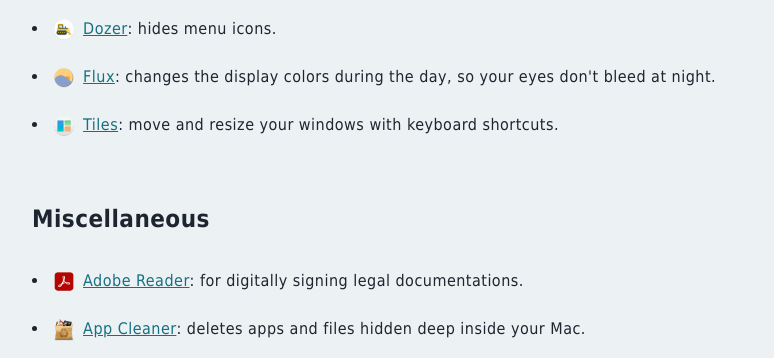
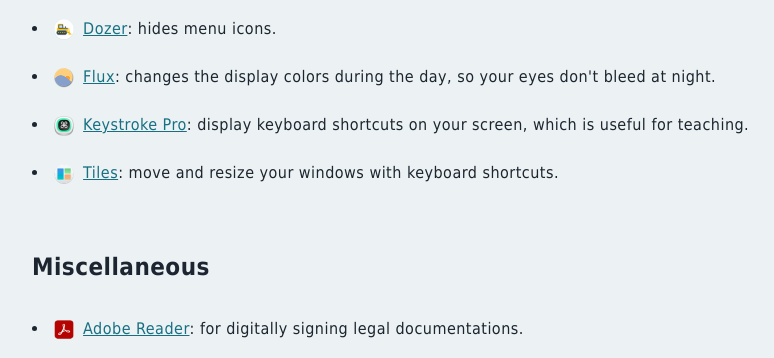
Before and after one commit to karamfd/uses, a plain HTML site: page index.html in a window 1280 px wide. Shown: the part 3089-3447 px from the top of the page, without its empty margins (96-870 px from the left). Drawn offline with Linux system fonts and the light colour scheme.

Commit message:
keystroke pro app added in the utilities section.

```diff
--- a/index.html
+++ b/index.html
@@ -392,8 +392,14 @@
           <img src="img/flux.png" alt="" class="icon" />
           <a href="https://justgetflux.com" target="_blank"
             rel="noopener noreferrer">flux</a>: changes the display
-          colors
-          during the day, so your eyes don't bleed at night.
+          colors during the day, so your eyes don't bleed at night.
+        </li>
+
+        <li>
+          <img src="img/keystroke-pro.png" alt="" class="icon" />
+          <a href="https://ixeau.com/keystroke-pro" target="_blank"
+            rel="noopener noreferrer">keystroke pro</a>: display keyboard
+          shortcuts on your screen, which is useful for teaching.
         </li>
 
         <li>
```
